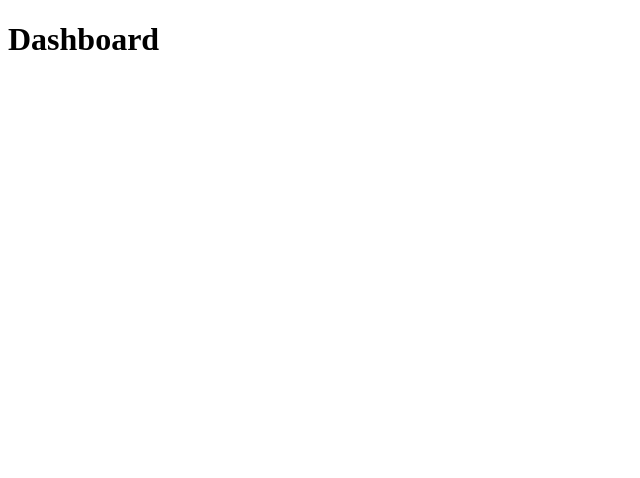
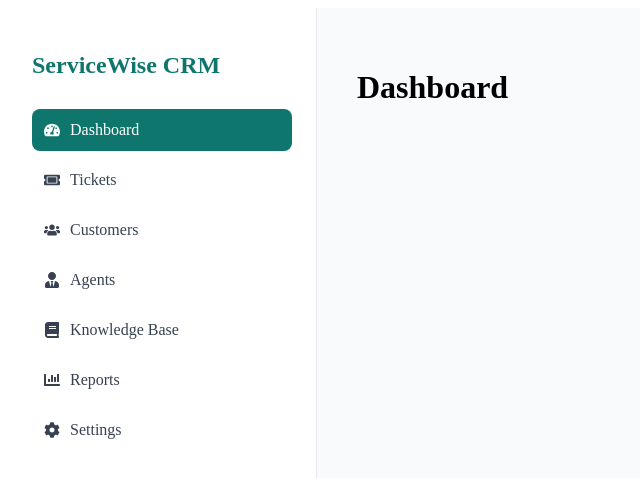
Before and after one commit to Quant20/compliant-crm, a React (Vite) app in the folder servicewise-crm/: page /dashboard in a window 1280 px wide. Shown: the top 478 px of the page, without its empty margins (0-640 px from the left). Built offline with nearby package versions, Linux system fonts and the light colour scheme.

Commit message:
Sprint 1 - Create reusable sidebar component

```diff
--- a/servicewise-crm/src/components/layout/Layout.jsx
+++ b/servicewise-crm/src/components/layout/Layout.jsx
@@ -0,0 +1,29 @@
+import React from "react";
+import Sidebar from "./Sidebar";
+
+export default function Layout({ children }) {
+  return (
+    <div
+      style={{
+        display: "flex",
+        minHeight: "100vh",
+        background: "#f8fafc"
+      }}
+    >
+      {/* Sidebar */}
+
+      <Sidebar />
+
+      {/* Main */}
+
+      <main
+        style={{
+          flex: 1,
+          padding: "40px"
+        }}
+      >
+        {children}
+      </main>
+    </div>
+  );
+}
--- a/servicewise-crm/src/components/layout/Sidebar.jsx
+++ b/servicewise-crm/src/components/layout/Sidebar.jsx
@@ -0,0 +1,64 @@
+import { NavLink } from "react-router-dom";
+import {
+  FaTachometerAlt,
+  FaTicketAlt,
+  FaUsers,
+  FaUserTie,
+  FaBook,
+  FaChartBar,
+  FaCog,
+} from "react-icons/fa";
+
+const menuItems = [
+  { name: "Dashboard", path: "/dashboard", icon: <FaTachometerAlt /> },
+  { name: "Tickets", path: "/tickets", icon: <FaTicketAlt /> },
+  { name: "Customers", path: "/customers", icon: <FaUsers /> },
+  { name: "Agents", path: "/agents", icon: <FaUserTie /> },
+  { name: "Knowledge Base", path: "/knowledge-base", icon: <FaBook /> },
+  { name: "Reports", path: "/reports", icon: <FaChartBar /> },
+  { name: "Settings", path: "/settings", icon: <FaCog /> },
+];
+
+export default function Sidebar() {
+  return (
+    <aside
+      style={{
+        width: "260px",
+        background: "#ffffff",
+        borderRight: "1px solid #e5e7eb",
+        padding: "24px",
+      }}
+    >
+      <h2
+        style={{
+          color: "#0f766e",
+          marginBottom: "30px",
+        }}
+      >
+        ServiceWise CRM
+      </h2>
+
+      {menuItems.map((item) => (
+        <NavLink
+          key={item.path}
+          to={item.path}
+          style={({ isActive }) => ({
+            display: "flex",
+            alignItems: "center",
+            gap: "10px",
+            padding: "12px",
+            marginBottom: "8px",
+            borderRadius: "8px",
+            textDecoration: "none",
+            color: isActive ? "#ffffff" : "#374151",
+            background: isActive ? "#0f766e" : "transparent",
+            fontWeight: 500,
+          })}
+        >
+          {item.icon}
+          {item.name}
+        </NavLink>
+      ))}
+    </aside>
+  );
+}
--- a/servicewise-crm/src/routes/AppRoutes.jsx
+++ b/servicewise-crm/src/routes/AppRoutes.jsx
@@ -1,4 +1,5 @@
 import { Routes, Route, Navigate } from "react-router-dom";
+import Layout from "../components/layout/Layout";
 
 const Dashboard = () => <h1>Dashboard</h1>;
 const Tickets = () => <h1>Tickets</h1>;
@@ -13,7 +14,14 @@ export default function AppRoutes() {
     <Routes>
       <Route path="/" element={<Navigate to="/dashboard" replace />} />
 
-      <Route path="/dashboard" element={<Dashboard />} />
+      <Route
+    path="/dashboard"
+    element={
+        <Layout>
+            <Dashboard />
+        </Layout>
+    }
+/>
       <Route path="/tickets" element={<Tickets />} />
       <Route path="/customers" element={<Customers />} />
       <Route path="/agents" element={<Agents />} />
```
